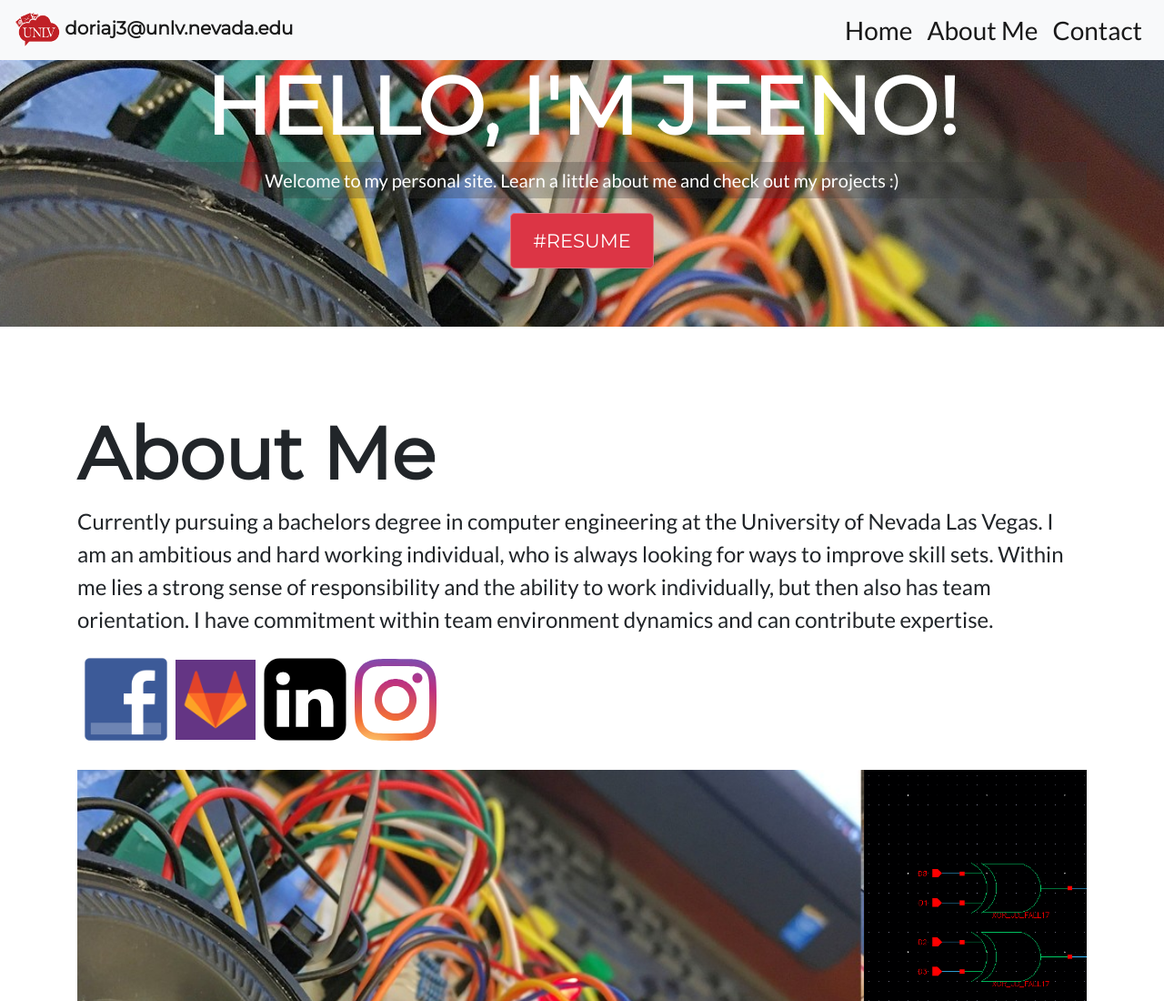
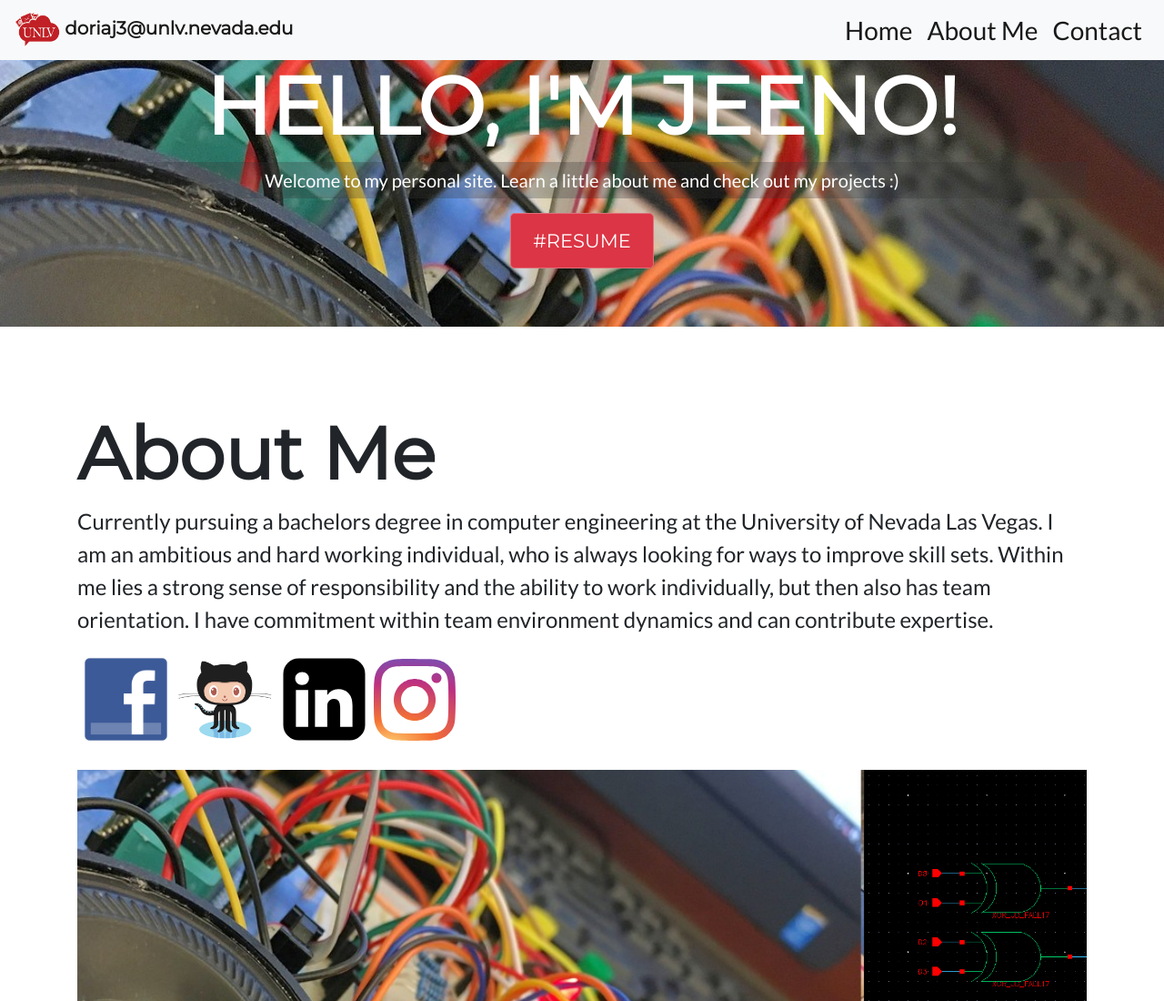
Before and after one commit to xjeebo/dismysite, a plain HTML site: page index.html in a window 1280 px wide. Shown: the top 1100 px of the page at 91% size. Drawn offline with nearby package versions, Linux system fonts and the light colour scheme.

Commit message:
octocat and github link

```diff
--- a/index.html
+++ b/index.html
@@ -74,7 +74,7 @@
   <td><a target="_blank" href='https://www.facebook.com/Friedassrice'><img src="images/fbicon.ico"width = "105" height = "105" ></a></td>
   </div>
   <div align="center" id="giticon">
-  <td><a target="_blank" href='https://gitlab.com/xjeebo'><img src="images/gitlabicon.png"width = "88" height = "88"></a></td>
+  <td><a target="_blank" href='https://github.com/xjeebo'><img src="images/octocat.png"width = "109" height = "88"></a></td>
   </div>
   <div align="center" id="inicon">
   <td><a target="_blank" href='https://www.linkedin.com/in/jeeno-doria/'><img src="images/inicon.svg"width = "105" height = "105"></a></td>
```
